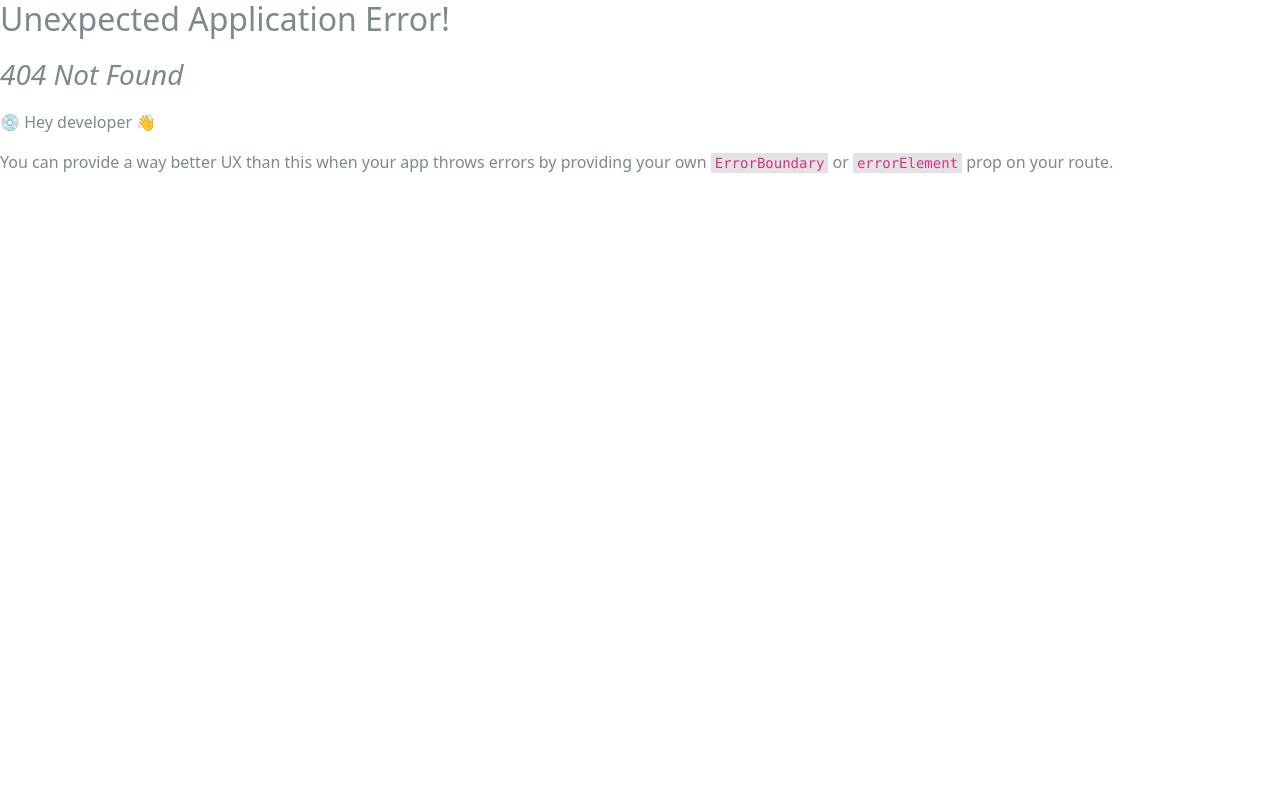
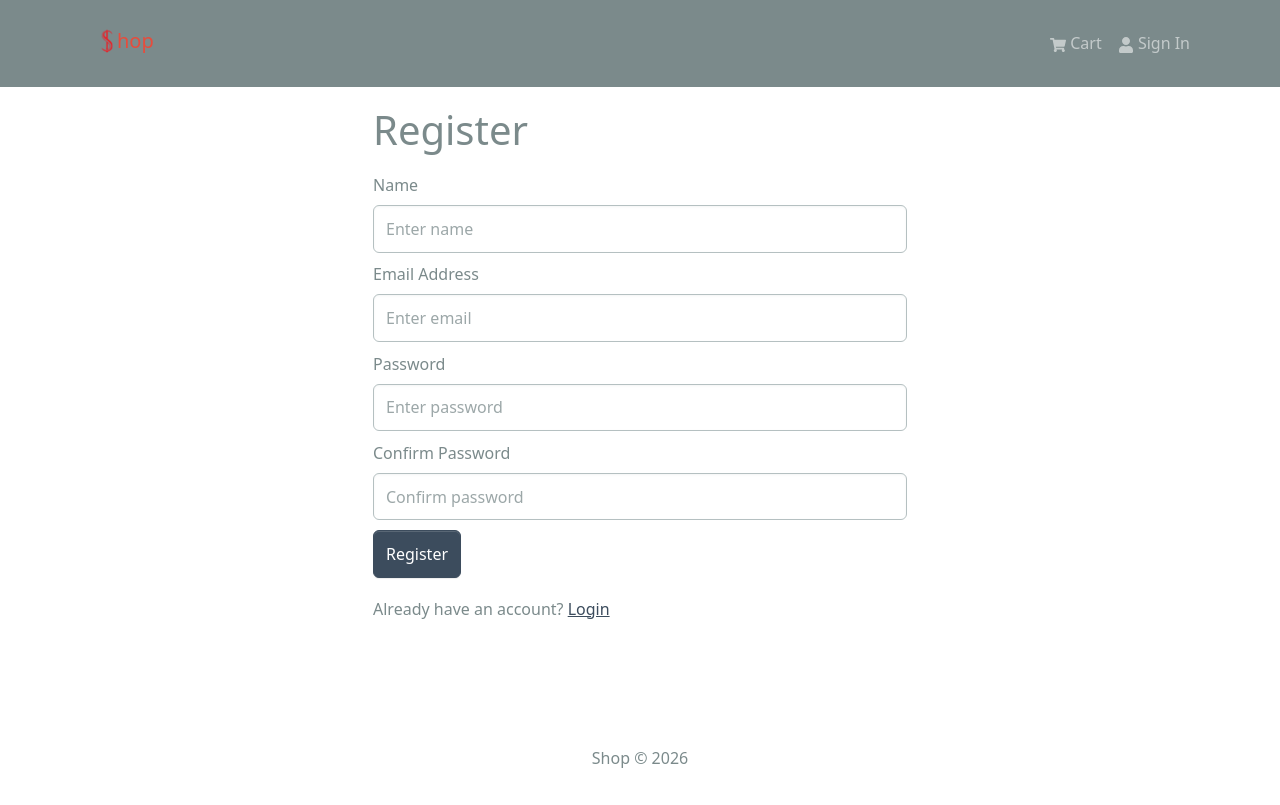
Before and after one commit to Ahmed0484/shop, a React (Vite) app in the folder frontend/: page /register in a window 1280 px wide. Before the commit this address had no page. Built offline with nearby package versions, Linux system fonts and the light colour scheme.

Commit message:
frontend authentication

```diff
--- a/frontend/package.json
+++ b/frontend/package.json
@@ -19,7 +19,8 @@
     "react-icons": "^5.6.0",
     "react-redux": "^9.2.0",
     "react-router-bootstrap": "^0.26.3",
-    "react-router-dom": "^7.13.2"
+    "react-router-dom": "^7.13.2",
+    "react-toastify": "^11.0.5"
   },
   "devDependencies": {
     "@eslint/js": "^9.39.4",
--- a/frontend/src/App.jsx
+++ b/frontend/src/App.jsx
@@ -2,6 +2,8 @@
 import Header from './components/Header'
 import Footer from './components/Footer'
 import { Outlet } from 'react-router-dom'
+import { ToastContainer } from 'react-toastify'
+import 'react-toastify/dist/ReactToastify.css'
 
 function App() {
   return (
@@ -13,6 +15,7 @@
         </Container>
       </main>
       <Footer/>
+      <ToastContainer />
     </>
   )
 }
--- /dev/null
+++ b/frontend/src/components/FormContainer.jsx
@@ -0,0 +1,15 @@
+import { Container, Row, Col } from 'react-bootstrap';
+
+const FormContainer = ({ children }) => {
+  return (
+    <Container>
+      <Row className='justify-content-md-center'>
+        <Col xs={12} md={6}>
+          {children}
+        </Col>
+      </Row>
+    </Container>
+  );
+};
+
+export default FormContainer;
--- a/frontend/src/components/Header.jsx
+++ b/frontend/src/components/Header.jsx
@@ -1,11 +1,29 @@
-import { Navbar, Nav, Container, Badge } from 'react-bootstrap'
+import { Navbar, Nav, Container, Badge, NavDropdown } from 'react-bootstrap'
 import { FaShoppingCart, FaUser } from 'react-icons/fa'
 import logo from '../assets/logo.png'
 import { LinkContainer } from 'react-router-bootstrap'
-import { useSelector } from 'react-redux';
+import { useSelector, useDispatch } from 'react-redux';
+import { useNavigate } from 'react-router-dom';
+import { useLogoutMutation } from '../slices/usersApiSlice';
+import { logout } from '../slices/authSlice';
 
 const Header = () => {
     const { cartItems } = useSelector((state) => state.cart);
+    const { userInfo } = useSelector((state) => state.auth);
+    const dispatch = useDispatch();
+    const navigate = useNavigate();
+
+    const [logoutApiCall] = useLogoutMutation();
+
+    const logoutHandler = async () => {
+        try {
+            await logoutApiCall().unwrap();
+            dispatch(logout());
+            navigate('/login');
+        } catch (err) {
+            console.error(err);
+        }
+    };
     return (
         <header>
             <Navbar bg="dark" variant="dark" expand="md" collapseOnSelect>
@@ -29,9 +47,24 @@
                                     )}
                                 </Nav.Link>
                             </LinkContainer>
-                            <LinkContainer to="/login">
-                                <Nav.Link ><FaUser /> Sign In</Nav.Link>
-                            </LinkContainer>
+                            {userInfo ? (
+                                <>
+                                    <NavDropdown title={userInfo.name} id='username'>
+                                        <LinkContainer to='/profile'>
+                                            <NavDropdown.Item>Profile</NavDropdown.Item>
+                                        </LinkContainer>
+                                        <NavDropdown.Item onClick={logoutHandler}>
+                                            Logout
+                                        </NavDropdown.Item>
+                                    </NavDropdown>
+                                </>
+                            ) : (
+                                <LinkContainer to='/login'>
+                                    <Nav.Link>
+                                        <FaUser /> Sign In
+                                    </Nav.Link>
+                                </LinkContainer>
+                            )}
                         </Nav>
                     </Navbar.Collapse>
                 </Container>
--- a/frontend/src/constants.js
+++ b/frontend/src/constants.js
@@ -2,3 +2,6 @@
 //   process.env.NODE_ENV === 'develeopment' ? 'http://localhost:5000' : '/';
 export const BASE_URL ='';
 export const PRODUCTS_URL = '/api/products';
+export const USERS_URL = '/api/users';
+export const ORDERS_URL = '/api/orders';
+export const PAYPAL_URL = '/api/config/paypal';
--- a/frontend/src/main.jsx
+++ b/frontend/src/main.jsx
@@ -5,6 +5,8 @@
 import HomeScreen from './screens/HomeScreen.jsx'
 import ProductScreen from './screens/ProductScreen.jsx'
 import CartScreen from './screens/CartScreen.jsx'
+import LoginScreen from './screens/LoginScreen.jsx'
+import RegisterScreen from './screens/RegisterScreen'
 import App from './App.jsx'
 import {
   createBrowserRouter,
@@ -21,6 +23,8 @@
       <Route index={true} path='/' element={<HomeScreen />} />
       <Route path='/product/:id' element={<ProductScreen />} />
       <Route path='/cart' element={<CartScreen />} />
+      <Route path='/login' element={<LoginScreen />} />
+      <Route path='/register' element={<RegisterScreen />} />
     </Route>
   )
 );
--- /dev/null
+++ b/frontend/src/screens/LoginScreen.jsx
@@ -0,0 +1,88 @@
+import { useState, useEffect } from 'react';
+import { Link, useLocation, useNavigate } from 'react-router-dom';
+import { Form, Button, Row, Col } from 'react-bootstrap';
+import { useDispatch, useSelector } from 'react-redux';
+import Loader from '../components/Loader';
+import FormContainer from '../components/FormContainer';
+
+import { useLoginMutation } from '../slices/usersApiSlice';
+import { setCredentials } from '../slices/authSlice';
+import { toast } from 'react-toastify';
+
+const LoginScreen = () => {
+  const [email, setEmail] = useState('');
+  const [password, setPassword] = useState('');
+
+  const dispatch = useDispatch();
+  const navigate = useNavigate();
+
+  const [login, { isLoading }] = useLoginMutation();
+
+  const { userInfo } = useSelector((state) => state.auth);
+
+  const { search } = useLocation();
+  const sp = new URLSearchParams(search);
+  const redirect = sp.get('redirect') || '/';
+
+  useEffect(() => {
+    if (userInfo) {
+      navigate(redirect);
+    }
+  }, [navigate, redirect, userInfo]);
+
+  const submitHandler = async (e) => {
+    e.preventDefault();
+    try {
+      const res = await login({ email, password }).unwrap();
+      dispatch(setCredentials({ ...res }));
+      navigate(redirect);
+    } catch (err) {
+      toast.error(err?.data?.message || err.error);
+    }
+  };
+
+  return (
+    <FormContainer>
+      <h1>Sign In</h1>
+
+      <Form onSubmit={submitHandler}>
+        <Form.Group className='my-2' controlId='email'>
+          <Form.Label>Email Address</Form.Label>
+          <Form.Control
+            type='email'
+            placeholder='Enter email'
+            value={email}
+            onChange={(e) => setEmail(e.target.value)}
+          ></Form.Control>
+        </Form.Group>
+
+        <Form.Group className='my-2' controlId='password'>
+          <Form.Label>Password</Form.Label>
+          <Form.Control
+            type='password'
+            placeholder='Enter password'
+            value={password}
+            onChange={(e) => setPassword(e.target.value)}
+          ></Form.Control>
+        </Form.Group>
+
+        <Button  type='submit'  variant='primary'className='mt-2'  disabled={isLoading}>
+          Sign In
+        </Button>
+        {isLoading && <Loader />}
+
+      </Form>
+
+      <Row className='py-3'>
+        <Col>
+          New Customer?{' '}
+          <Link to={redirect ? `/register?redirect=${redirect}` : '/register'}>
+            Register
+          </Link>
+        </Col>
+      </Row>
+    </FormContainer>
+  );
+};
+
+export default LoginScreen;
--- /dev/null
+++ b/frontend/src/screens/RegisterScreen.jsx
@@ -0,0 +1,113 @@
+import { useState, useEffect } from 'react';
+import { Link, useLocation, useNavigate } from 'react-router-dom';
+import { Form, Button, Row, Col } from 'react-bootstrap';
+import { useDispatch, useSelector } from 'react-redux';
+import Loader from '../components/Loader';
+import FormContainer from '../components/FormContainer';
+
+import { useRegisterMutation } from '../slices/usersApiSlice';
+import { setCredentials } from '../slices/authSlice';
+import { toast } from 'react-toastify';
+
+const RegisterScreen = () => {
+  const [name, setName] = useState('');
+  const [email, setEmail] = useState('');
+  const [password, setPassword] = useState('');
+  const [confirmPassword, setConfirmPassword] = useState('');
+
+  const dispatch = useDispatch();
+  const navigate = useNavigate();
+
+  const [register, { isLoading }] = useRegisterMutation();
+
+  const { userInfo } = useSelector((state) => state.auth);
+
+  const { search } = useLocation();
+  const sp = new URLSearchParams(search);
+  const redirect = sp.get('redirect') || '/';
+
+  useEffect(() => {
+    if (userInfo) {
+      navigate(redirect);
+    }
+  }, [navigate, redirect, userInfo]);
+
+  const submitHandler = async (e) => {
+    e.preventDefault();
+
+    if (password !== confirmPassword) {
+      toast.error('Passwords do not match');
+    } else {
+      try {
+        const res = await register({ name, email, password }).unwrap();
+        dispatch(setCredentials({ ...res }));
+        navigate(redirect);
+      } catch (err) {
+        toast.error(err?.data?.message || err.error);
+      }
+    }
+  };
+
+  return (
+    <FormContainer>
+      <h1>Register</h1>
+      <Form onSubmit={submitHandler}>
+        <Form.Group className='my-2' controlId='name'>
+          <Form.Label>Name</Form.Label>
+          <Form.Control
+            type='name'
+            placeholder='Enter name'
+            value={name}
+            onChange={(e) => setName(e.target.value)}
+          ></Form.Control>
+        </Form.Group>
+
+        <Form.Group className='my-2' controlId='email'>
+          <Form.Label>Email Address</Form.Label>
+          <Form.Control
+            type='email'
+            placeholder='Enter email'
+            value={email}
+            onChange={(e) => setEmail(e.target.value)}
+          ></Form.Control>
+        </Form.Group>
+
+        <Form.Group className='my-2' controlId='password'>
+          <Form.Label>Password</Form.Label>
+          <Form.Control
+            type='password'
+            placeholder='Enter password'
+            value={password}
+            onChange={(e) => setPassword(e.target.value)}
+          ></Form.Control>
+        </Form.Group>
+        <Form.Group className='my-2' controlId='confirmPassword'>
+          <Form.Label>Confirm Password</Form.Label>
+          <Form.Control
+            type='password'
+            placeholder='Confirm password'
+            value={confirmPassword}
+            onChange={(e) => setConfirmPassword(e.target.value)}
+          ></Form.Control>
+        </Form.Group>
+
+        <Button disabled={isLoading} type='submit' variant='primary'>
+          Register
+        </Button>
+
+        {isLoading && <Loader />}
+      </Form>
+
+      <Row className='py-3'>
+        <Col>
+          Already have an account?{' '}
+          <Link to={redirect ? `/login?redirect=${redirect}` : '/login'}>
+            Login
+          </Link>
+        </Col>
+      </Row>
+    </FormContainer>
+  );
+};
+
+export default RegisterScreen;
--- /dev/null
+++ b/frontend/src/slices/authSlice.js
@@ -0,0 +1,27 @@
+import { createSlice } from '@reduxjs/toolkit';
+
+
+const initialState = {
+  userInfo: localStorage.getItem('userInfo')
+    ? JSON.parse(localStorage.getItem('userInfo'))
+    : null,
+};
+
+const authSlice = createSlice({
+  name: 'auth',
+  initialState,
+  reducers: {
+    setCredentials: (state, action) => {
+      state.userInfo = action.payload;
+      localStorage.setItem('userInfo', JSON.stringify(action.payload));
+    },
+    logout: (state, action) => {
+      state.userInfo = null;
+      localStorage.removeItem('userInfo');
+    },
+  },
+});
+
+export const { setCredentials, logout } = authSlice.actions;
+
+export default authSlice.reducer;
--- /dev/null
+++ b/frontend/src/slices/usersApiSlice.js
@@ -0,0 +1,29 @@
+import { apiSlice } from './apiSlice';
+import { USERS_URL } from '../constants';
+
+export const usersApiSlice = apiSlice.injectEndpoints({
+  endpoints: (builder) => ({
+    login: builder.mutation({
+      query: (data) => ({
+        url: `${USERS_URL}/login`,
+        method: 'POST',
+        body: data,
+      }),
+    }),
+    register: builder.mutation({
+      query: (data) => ({
+        url: `${USERS_URL}`,
+        method: 'POST',
+        body: data,
+      }),
+    }),
+    logout: builder.mutation({
+      query: () => ({
+        url: `${USERS_URL}/logout`,
+        method: 'POST',
+      }),
+    }),
+  }),
+});
+
+export const { useLoginMutation, useLogoutMutation,useRegisterMutation } = usersApiSlice;
--- a/frontend/src/store.js
+++ b/frontend/src/store.js
@@ -1,11 +1,13 @@
 import { configureStore } from '@reduxjs/toolkit';
 import { apiSlice } from './slices/apiSlice';
 import cartSliceReducer from './slices/cartSlice';
+import authSliceReducer from './slices/authSlice';
 
 const store = configureStore({
   reducer: {
     [apiSlice.reducerPath]: apiSlice.reducer,
     cart: cartSliceReducer,
+    auth: authSliceReducer,
   },
   middleware: (getDefaultMiddleware) =>
     getDefaultMiddleware().concat(apiSlice.middleware),
```
Also changed, not shown: 1 other file (tests, documents, lock files or other folders).
